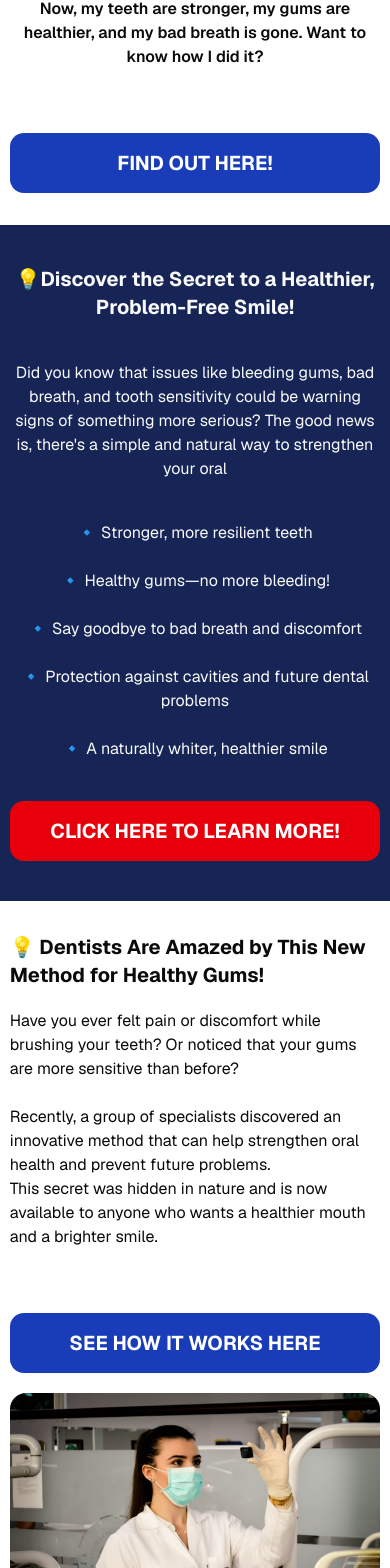
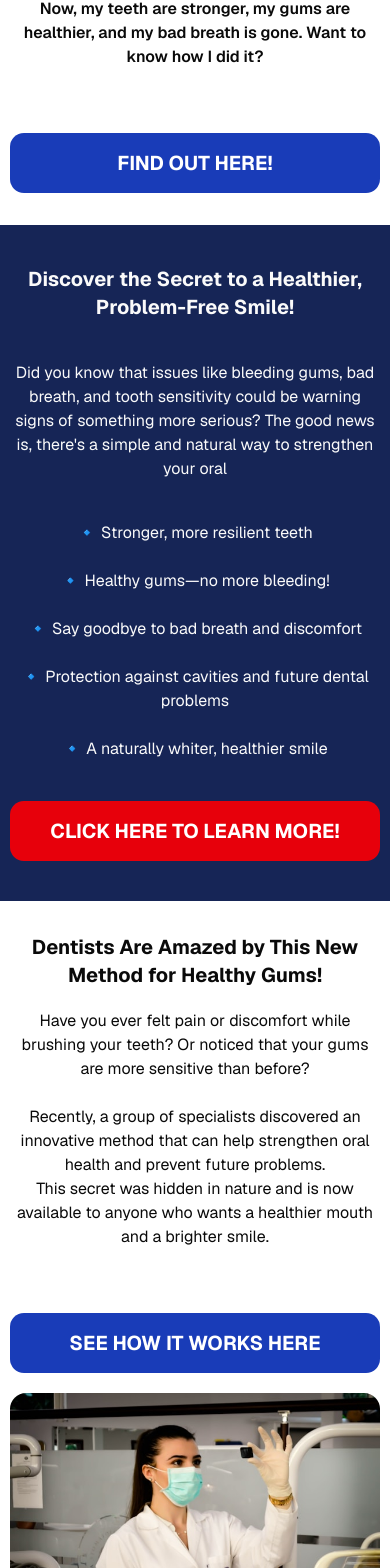
Before and after one commit to gabrcastro/buyproduct, a Next.js app: page /products/dentalcare in a window 390 px wide. Shown: the part 749-2317 px from the top of the page. Built offline with nearby package versions, Linux system fonts and the light colour scheme.

Commit message:
fix: center text

```diff
--- a/src/app/products/dentalcare/page.tsx
+++ b/src/app/products/dentalcare/page.tsx
@@ -80,7 +80,7 @@
           <div className="flex flex-col w-[95%] lg:w-[70%] text-center">
             <div className="flex flex-col items-center justify-center w-full">
               <h3 className="font-bold text-neutral-50 text-xl lg:text-3xl">
-                💡Discover the Secret to a Healthier, Problem-Free Smile!
+                Discover the Secret to a Healthier, Problem-Free Smile!
               </h3>
               <p className="font-normal text-neutral-50 text-base lg:text-lg text-center my-10">
                 Did you know that issues like bleeding gums, bad breath, and
@@ -113,9 +113,9 @@
 
         <div className="p-0 lg:p-10 flex flex-col gap-8 row-start-2 items-center ">
           <div className="grid grid-cols-1 lg:grid-cols-2 gap-5 w-[95%] lg:w-[80%]">
-            <div className="flex flex-col items-center justify-center w-full">
+            <div className="flex flex-col items-center justify-center w-full text-center lg:text-start">
               <h3 className="font-bold text-neutral-950 text-xl lg:text-3xl">
-                💡 Dentists Are Amazed by This New Method for Healthy Gums!
+                Dentists Are Amazed by This New Method for Healthy Gums!
               </h3>
               <p className="font-normal text-neutral-950 text-base lg:text-lg mt-5">
                 Have you ever felt pain or discomfort while brushing your teeth?
```
